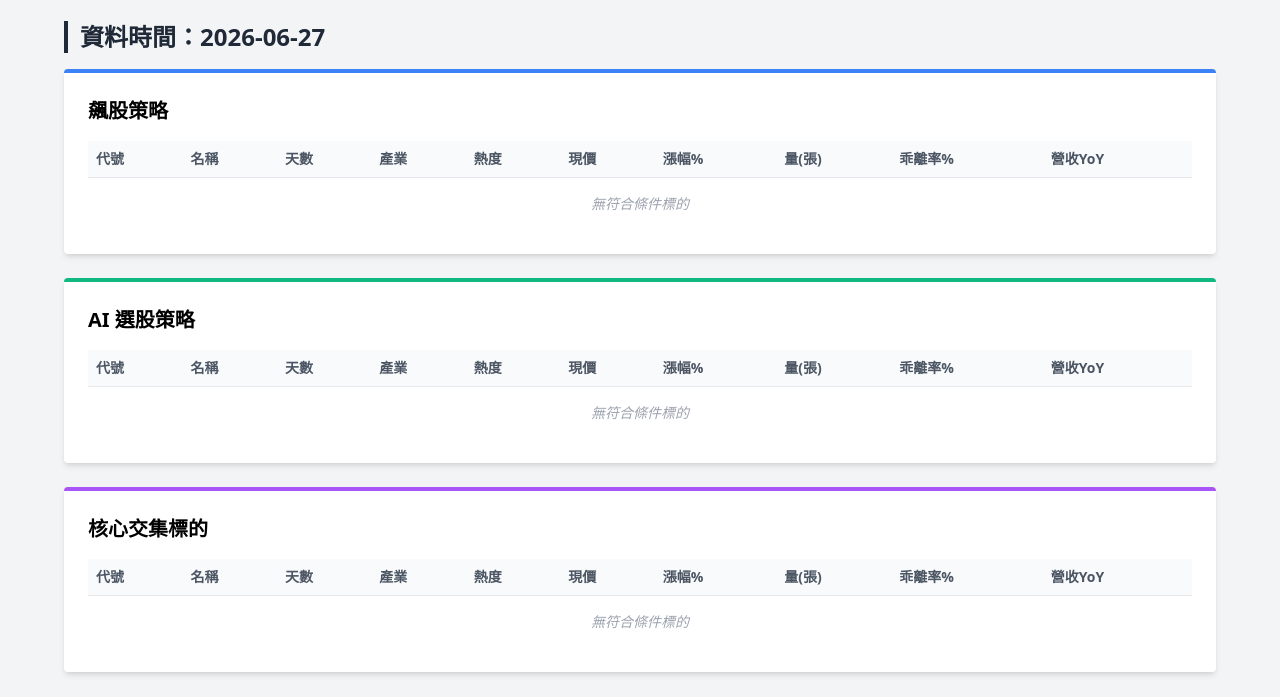
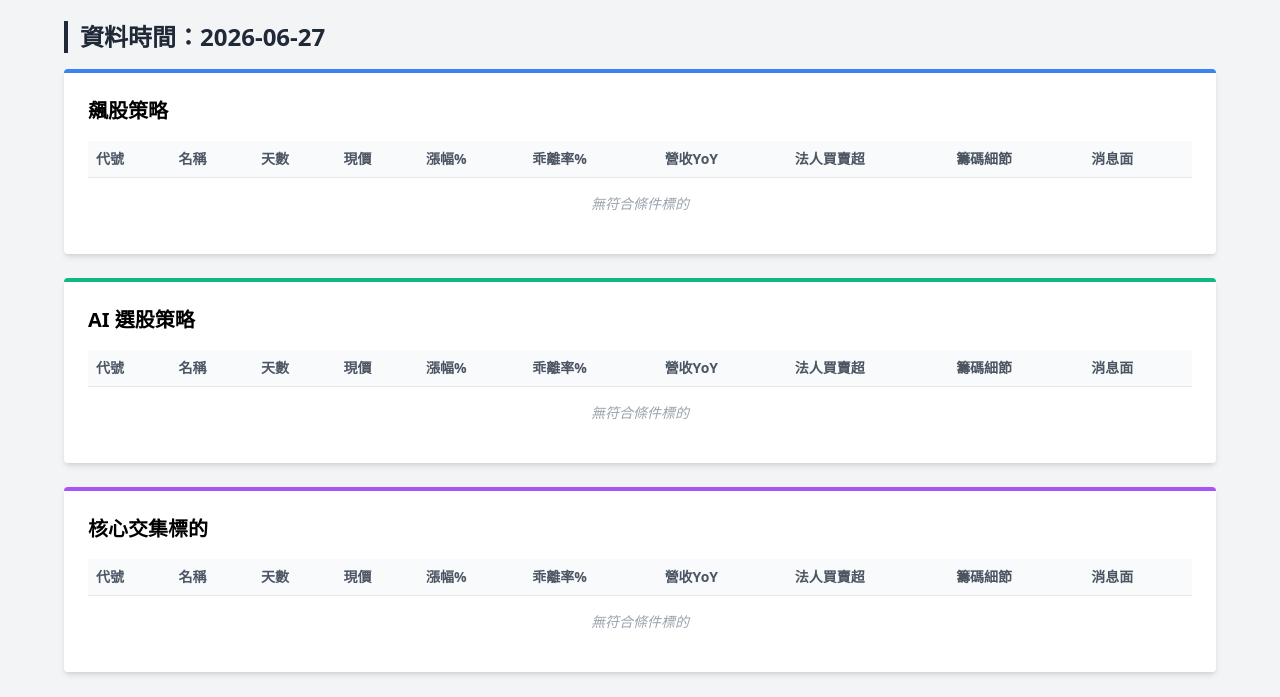
Before and after one commit to ns30178/tw-hot-stocks, a plain HTML site: page index.html in a window 1280 px wide. Shown: the part 103-800 px from the top of the page. Drawn offline with nearby package versions, Linux system fonts and the light colour scheme.

Commit message:
Update index.html

```diff
--- a/index.html
+++ b/index.html
@@ -36,18 +36,17 @@
     </div>
 
     <script>
-        // RWD 隱藏設定：產業、量、乖離率、營收YoY 在手機版隱藏
         const COLS = [
             { name: '代號', class: '' },
             { name: '名稱', class: '' },
             { name: '天數', class: '' },
-            { name: '產業', class: 'hidden md:table-cell' },
-            { name: '熱度', class: 'hidden md:table-cell' },
             { name: '現價', class: '' },
             { name: '漲幅%', class: '' },
-            { name: '量(張)', class: 'hidden md:table-cell' },
             { name: '乖離率%', class: 'hidden md:table-cell' },
-            { name: '營收YoY', class: 'hidden md:table-cell' }
+            { name: '營收YoY', class: 'hidden md:table-cell' },
+            { name: '法人買賣超', class: 'hidden md:table-cell' },
+            { name: '籌碼細節', class: '' },
+            { name: '消息面', class: '' }
         ];
 
         function createTableHTML(title, colorClass, data) {
@@ -58,24 +57,42 @@
                 tbody = data.map(s => {
                     const isLimitUp = s['單日漲跌幅(%)'] >= 9.9;
                     const limitUpClass = isLimitUp ? 'bg-red-600 text-white font-bold' : '';
-                    const heatClass = s['熱門程度'] === '極高' ? 'text-red-600 font-bold' : 'text-gray-600';
                     const upDownClass = isLimitUp ? 'text-white' : (s['單日漲跌幅(%)'] > 0 ? 'text-red-500' : 'text-green-500');
                     const symbolClick = `onclick="openModal('${s['交易所']}', '${s['股票代號']}')"`;
+
+                    const fiVal = s['外資買賣(張)'] || 0;
+                    const itVal = s['投信買賣(張)'] || 0;
+                    const fiClass = fiVal > 0 ? 'text-red-500' : (fiVal < 0 ? 'text-green-500' : 'text-gray-600');
+                    const itClass = itVal > 0 ? 'text-red-500' : (itVal < 0 ? 'text-green-500' : 'text-gray-600');
+
+                    const brokerLink = `https://www.wantgoo.com/stock/${s['股票代號']}/major-investors/branch-buysell`;
+
+                    let sentimentText = s['情緒分析'] || '-';
+                    let sentimentClass = 'text-gray-500';
+                    if(sentimentText.includes('利多')) sentimentClass = 'text-red-600 font-bold bg-red-100 px-2 py-1 rounded';
+                    if(sentimentText.includes('利空')) sentimentClass = 'text-green-600 font-bold bg-green-100 px-2 py-1 rounded';
 
                     return `
                     <tr class="border-b hover:bg-gray-50 transition-colors">
                         <td class="p-2 cursor-pointer hover:underline ${limitUpClass}" ${symbolClick}>${s['股票代號'] || '-'}</td>
                         <td class="p-2 cursor-pointer hover:underline font-bold ${limitUpClass}" ${symbolClick}>${s['股票名稱'] || '-'}</td>
                         <td class="p-2 text-center font-bold text-blue-600">${s['進榜天數'] || 1}</td>
-                        <td class="p-2 hidden md:table-cell">${s['產業面'] || '-'}</td>
-                        <td class="p-2 hidden md:table-cell ${heatClass}">${s['熱門程度'] || '-'}</td>
                         <td class="p-2 font-bold">${s['現價'] || '-'}</td>
                         <td class="p-2 font-bold ${upDownClass}">
                             ${s['單日漲跌幅(%)'] ? (s['單日漲跌幅(%)'] > 0 ? '+' : '') + s['單日漲跌幅(%)'] : '-'}
                         </td>
-                        <td class="p-2 hidden md:table-cell">${s['成交量(張)'] || '-'}</td>
                         <td class="p-2 hidden md:table-cell">${s['乖離率(%)'] !== null ? s['乖離率(%)'] : '-'}</td>
                         <td class="p-2 hidden md:table-cell">${s['營收YoY(%)'] !== null ? s['營收YoY(%)'] + '%' : '-'}</td>
+                        <td class="p-2 hidden md:table-cell text-sm">
+                            外資: <span class="${fiClass}">${fiVal}</span><br>
+                            投信: <span class="${itClass}">${itVal}</span>
+                        </td>
+                        <td class="p-2">
+                            <a href="${brokerLink}" target="_blank" class="bg-blue-600 text-white px-3 py-1 rounded text-xs hover:bg-blue-700 font-bold">查看主力/分點</a>
+                        </td>
+                        <td class="p-2">
+                            <a href="${s['新聞連結']}" target="_blank" class="${sentimentClass} hover:underline">${sentimentText}</a>
+                        </td>
                     </tr>
                 `}).join('');
             }
@@ -99,7 +116,7 @@
 
         function openModal(exchange, code) {
             document.getElementById('tv-modal').classList.remove('hidden');
-            document.getElementById('tv_chart_container').innerHTML = ''; // 清空舊圖表
+            document.getElementById('tv_chart_container').innerHTML = '';
             new TradingView.widget({
                 "autosize": true,
                 "symbol": `${exchange}:${code}`,
@@ -117,14 +134,13 @@
                     "MACD@tv-basicstudies"
                 ],
                 "container_id": "tv_chart_container",
-                // 核心修正：翻轉色調，完美符合台股習慣（紅漲綠跌）
                 "overrides": {
-                    "mainSeriesProperties.candleStyle.upColor": "#f23645",        // 上漲改為亮紅
-                    "mainSeriesProperties.candleStyle.borderUpColor": "#f23645",  // 上漲外框改紅
-                    "mainSeriesProperties.candleStyle.wickUpColor": "#f23645",    // 上漲影線改紅
-                    "mainSeriesProperties.candleStyle.downColor": "#089981",      // 下跌改為亮綠
-                    "mainSeriesProperties.candleStyle.borderDownColor": "#089981",// 下跌外框改綠
-                    "mainSeriesProperties.candleStyle.wickDownColor": "#089981"   // 下跌影線改綠
+                    "mainSeriesProperties.candleStyle.upColor": "#f23645",
+                    "mainSeriesProperties.candleStyle.borderUpColor": "#f23645",
+                    "mainSeriesProperties.candleStyle.wickUpColor": "#f23645",
+                    "mainSeriesProperties.candleStyle.downColor": "#089981",
+                    "mainSeriesProperties.candleStyle.borderDownColor": "#089981",
+                    "mainSeriesProperties.candleStyle.wickDownColor": "#089981"
                 }
             });
         }
@@ -139,7 +155,6 @@
             .then(data => {
                 document.getElementById('update-time').innerText = "資料更新時間：" + (data.update_time || '未知');
 
-                // 渲染今日最新資料
                 if(data.latest_data) {
                     document.getElementById('latest-date').innerText = "資料時間：" + (data.latest_data.update_date || '未知');
                     document.getElementById('latest-original').innerHTML = createTableHTML('飆股策略', 'border-blue-500', data.latest_data.original_strategy);
@@ -147,7 +162,6 @@
                     document.getElementById('latest-intersection').innerHTML = createTableHTML('核心交集標的', 'border-purple-500', data.latest_data.intersection);
                 }
 
-                // 渲染前次資料
                 if(data.previous_data) {
                     document.getElementById('previous-date').innerText = "資料時間：" + (data.previous_data.update_date || '無');
                     document.getElementById('previous-original').innerHTML = createTableHTML('飆股策略', 'border-blue-300', data.previous_data.original_strategy);
```
